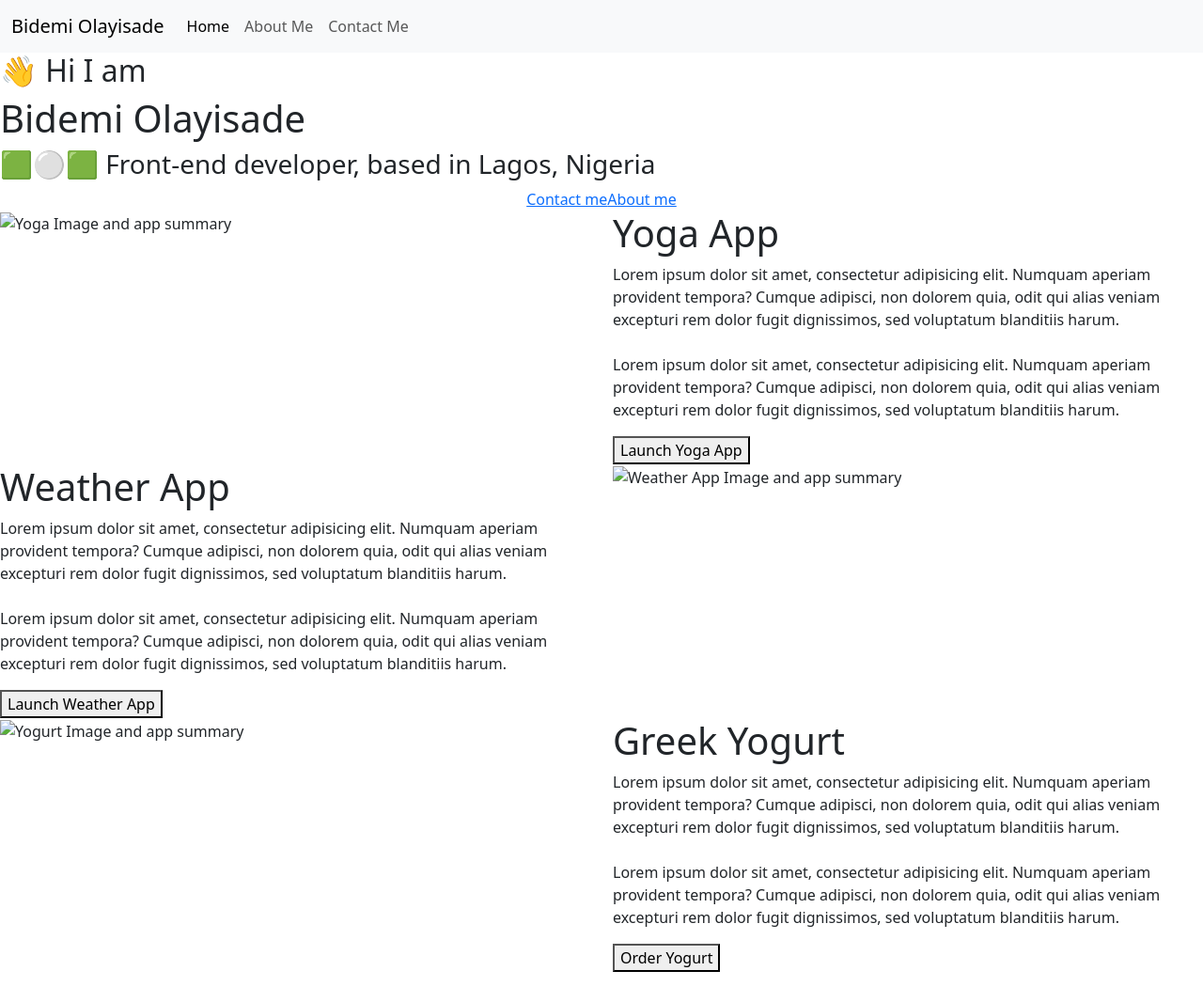
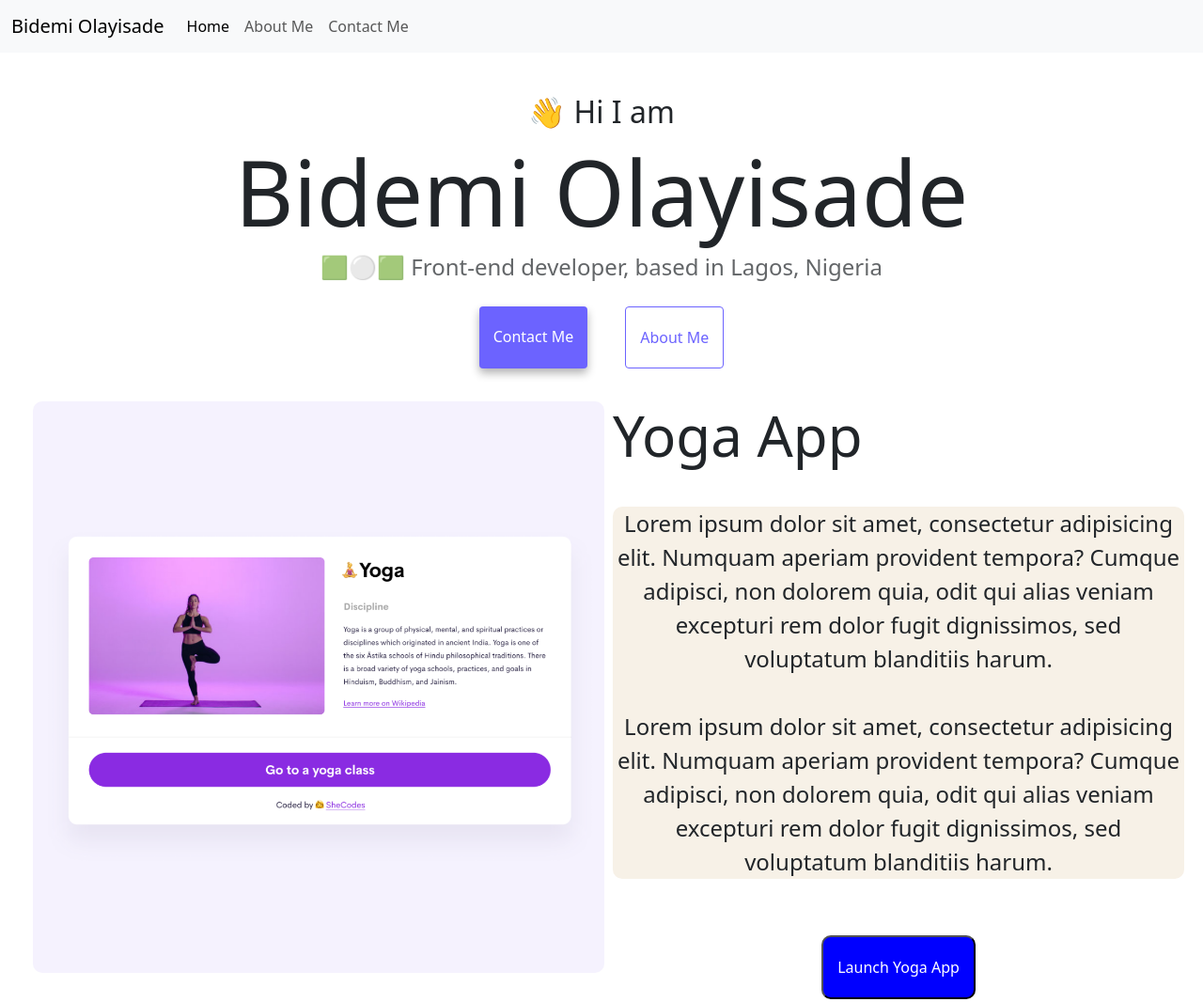
Before and after one commit to DEMIYISADE/My-Website, a plain HTML site: page index.html in a window 1280 px wide. Shown: the top 1066 px of the page at 94% size. Before the commit the page ends 1034 px from the top, so only its background shows below. Drawn offline with nearby package versions, Linux system fonts and the light colour scheme; the site is published under a folder, as on GitHub Pages, so addresses that start at the root find nothing.

Commit message:
reverted all links and image links from live server format

```diff
--- a/index.html
+++ b/index.html
@@ -6,7 +6,7 @@
     <meta name="viewport" content="width=device-width, initial-scale=1.0" />
     <meta name="description" content="Bidemi Olayisade is a Front-end developer and Implementation Manager with over 10 years experiance in Financial Technology and payments innovation">
     <title>Bidemi Olayisade Front-end Developer</title>
-    <link rel="stylesheet" href="/My-Website/src/style.css" />
+    <link rel="stylesheet" href="src/style.css" />
     <link
       href="https://cdn.jsdelivr.net/npm/bootstrap@5.3.0-alpha3/dist/css/bootstrap.min.css"
       rel="stylesheet"
@@ -38,10 +38,10 @@
                 >
               </li>
               <li class="nav-item">
-                <a class="nav-link" href="/My-Website/about.html" title="Information on Bidemi Olayisade">About Me</a>
+                <a class="nav-link" href="about.html" title="Information on Bidemi Olayisade">About Me</a>
               </li>
               <li class="nav-item">
-                <a class="nav-link" href="/My-Website/about.html#contact"
+                <a class="nav-link" href="about.html#contact"
                   title="Contact details of Bidemi Olayisade">Contact Me</a
                 >
               </li>
@@ -56,15 +56,15 @@
       <h1>Bidemi Olayisade</h1>
       <h3>🟩⚪🟩 Front-end developer, based in Lagos, Nigeria</h3>
       <div class="navigation-links d-flex justify-content-center">
-        <a href="/My-Website/about.html#contact" class="contact-link" title="Information on Bidemi Olayisade">Contact me</a>
-        <a href="/My-Website/about.html" class="about-link" title="Contact details of Bidemi Olayisade">About me</a>
+        <a href="about.html#contact" class="contact-link" title="Information on Bidemi Olayisade">Contact me</a>
+        <a href="about.html" class="about-link" title="Contact details of Bidemi Olayisade">About me</a>
       </div>
 
       <div>
         <div class="imageTiles">
           <div class="row">
             <div class="col-sm-6">
-              <img src="/My-Website/images/yoga.png" alt="Yoga Image and app summary" />
+              <img src="images/yoga.png" alt="Yoga Image and app summary" />
             </div>
             <div class="col-sm-6">
               <h1 class="imgReplacement">Yoga App</h1>
@@ -101,12 +101,12 @@
                   <button class="imgReplacement" title="Check the Weather Forecast">Launch Weather App</button>
                 </div>
             <div class="col-sm-6">
-              <img src="/My-Website/images/weather.png" alt="Weather App Image and app summary" />
+              <img src="images/weather.png" alt="Weather App Image and app summary" />
             </div>
           </div>
           <div class="row">
             <div class="col-sm-6">
-              <img src="/My-Website/images/yogurt.png" alt="Yogurt Image and app summary" />
+              <img src="images/yogurt.png" alt="Yogurt Image and app summary" />
             </div>
             <div class="col-sm-6">
                 <h1 class="imgReplacement">Greek Yogurt</h1>
```
Also changed, not shown: about.html (+8 -8 lines).
